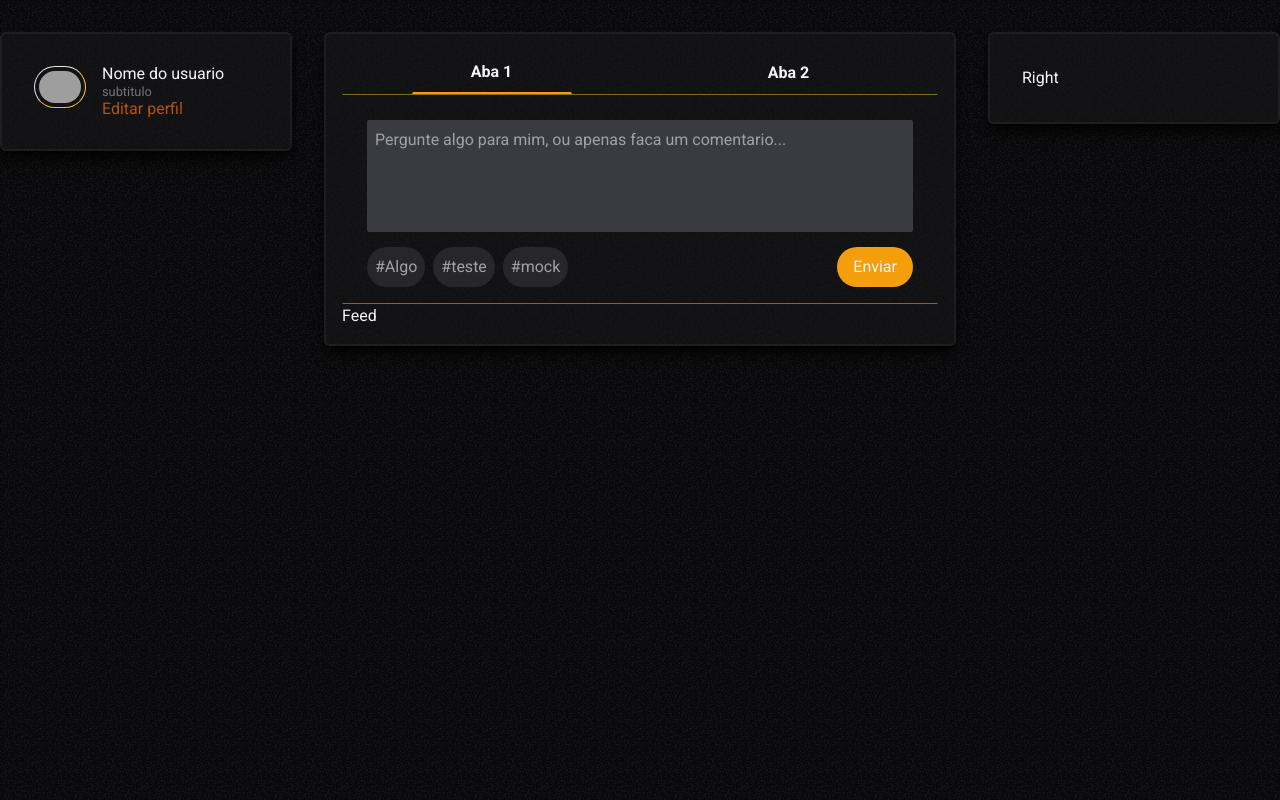
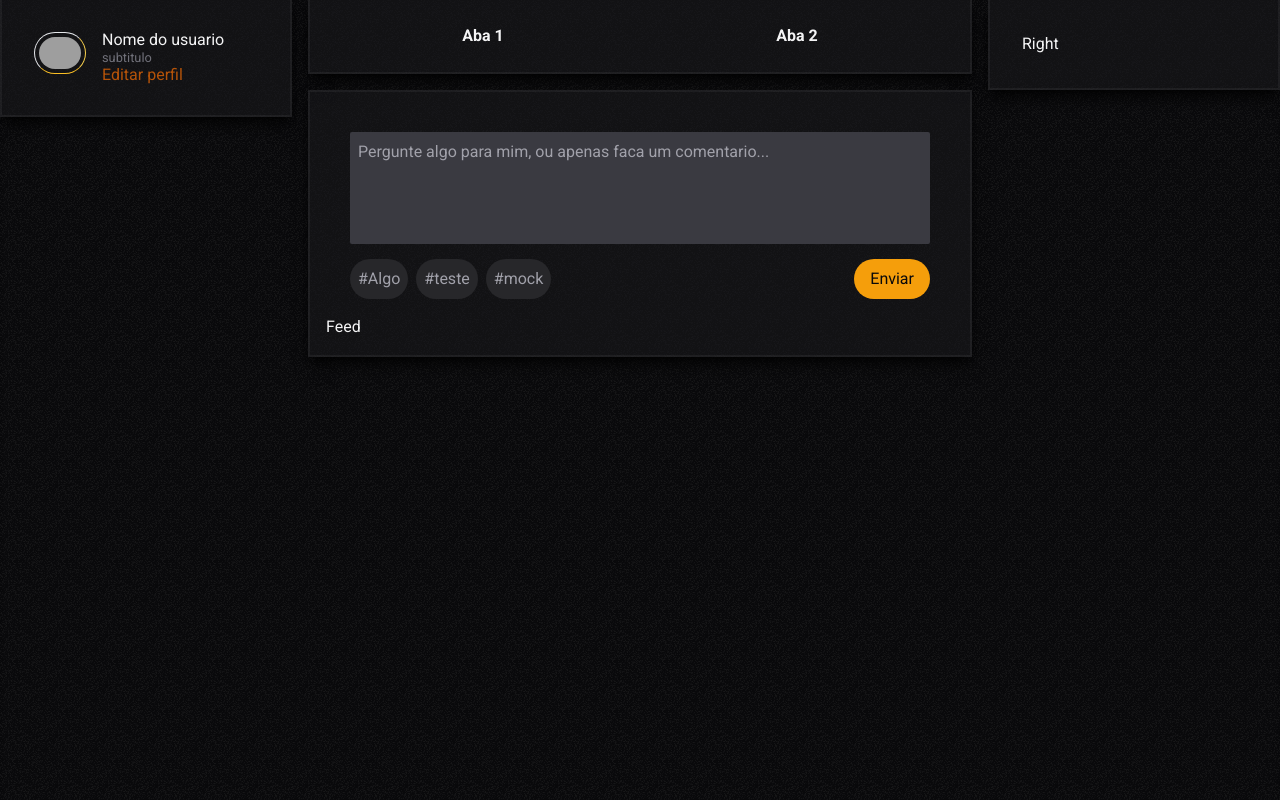
Before and after one commit to bleckcat/Neon-divs, a Next.js app: page / in a window 1280 px wide. Built offline with nearby package versions, Linux system fonts and the light colour scheme; grey boxes are pictures that could not be loaded.

Commit message:
Add classname options to glowing container

```diff
--- a/app/layout.tsx
+++ b/app/layout.tsx
@@ -21,7 +21,7 @@ export default function RootLayout({
   return (
     <html lang="en">
       <body className={inter.className}>
-        <main className="flex justify-center min-h-screen items-start h-full pt-8 antialiased">
+        <main className="flex justify-center min-h-screen items-start h-full antialiased">
           {children}
         </main>
       </body>
--- a/components/GlowingContainer/GlowingContainer.tsx
+++ b/components/GlowingContainer/GlowingContainer.tsx
@@ -3,9 +3,10 @@ import React, { MouseEvent, useState } from "react"
 import styles from "./glowingConteiner.module.css"
 interface Props {
   children: React.ReactNode
+  className?: React.ComponentProps<"div">["className"]
 }
 
-const GlowingContainer: React.FC<Props> = ({ children }) => {
+const GlowingContainer: React.FC<Props> = ({ children, className }) => {
   const [mousePosition, setMousePosition] = useState({ x: 0, y: 0 })
   const [renderElementCopy, setRenderElementCopy] = useState(false)
   const [mouseNearCenter, setMouseNearCenter] = useState(0)
@@ -56,7 +57,7 @@ const GlowingContainer: React.FC<Props> = ({ children }) => {
       onMouseLeave={handleMouseLeave}
     >
       <div
-        className={`group transition-all bg-zinc-900/60 border-2 border-white/5 rounded-md p-4 shadow-lg shadow-black/80`}
+        className={`${className} group transition-all bg-zinc-900/60 p-4 shadow-lg shadow-black/80`}
       >
         {children}
       </div>
@@ -68,7 +69,7 @@ const GlowingContainer: React.FC<Props> = ({ children }) => {
           }}
         >
           <div
-            className={`transition-all bg-gradient-to-r from-amber-500/10 to-orange-500/10 border-2 border-amber-500 rounded-md p-4 shadow-inner shadow-amber-500 text-white`}
+            className={`[&>*.border-b-2]:!border-amber-500 [&>*.border-t-2]:!border-amber-500 [&>*.border-l-2]:!border-amber-500 [&>*.border-r-2]:!border-amber-500 [&>*.border-2]:!border-amber-500 !border-amber-500 ${className} transition-all bg-gradient-to-r from-amber-500/10 to-orange-500/10 p-4 shadow-inner shadow-amber-500 text-white`}
           >
             {children}
           </div>
--- a/components/MainColumn/CreatePost/CreatePost.tsx
+++ b/components/MainColumn/CreatePost/CreatePost.tsx
@@ -27,7 +27,7 @@ const CreatePost = () => {
         </div>
         <button
           type="submit"
-          className="px-4 py-2 transition-all bg-amber-500 hover:bg-amber-600 rounded-full"
+          className="px-4 py-2 text-zinc-950 transition-all bg-amber-500 hover:bg-amber-600 rounded-full"
         >
           Enviar
         </button>
--- a/components/MainColumn/MainColumn.tsx
+++ b/components/MainColumn/MainColumn.tsx
@@ -4,15 +4,15 @@ import GlowingContainer from "../GlowingContainer"
 
 const MainColumn = () => {
   return (
-    <div className={`w-[720px] mx-8`}>
-      <GlowingContainer>
-        <div className="flex justify-around border border-transparent border-b-amber-400/50">
-          <button className="p-2 w-40 font-bold border border-transparent border-b-2 border-b-amber-500">
-            Aba 1
-          </button>
+    <div className={`w-[720px]`}>
+      <GlowingContainer className="border-b-2 border-r-2 border-l-2 border-white/5 mx-4 mb-4">
+        <div className="flex justify-around">
+          <button className="p-2 w-40 font-bold">Aba 1</button>
           <button className="p-2 w-40 font-bold">Aba 2</button>
         </div>
-        <div className="px-4 border border-transparent border-b-amber-400/50">
+      </GlowingContainer>
+      <GlowingContainer className="mx-4 border-2 border-white/5">
+        <div className="px-4">
           <div className={`mb-4`}>
             <CreatePost />
           </div>
--- a/components/RightColumn/RightColumn.tsx
+++ b/components/RightColumn/RightColumn.tsx
@@ -3,7 +3,7 @@ import GlowingContainer from "../GlowingContainer"
 
 const RightColumn = () => {
   return (
-    <GlowingContainer>
+    <GlowingContainer className="border-b-2 border-r-2 border-l-2 border-white/5">
       <div className={`self-stretch w-64 p-4`}>Right</div>
     </GlowingContainer>
   )
--- a/components/SideNav/SideNav.tsx
+++ b/components/SideNav/SideNav.tsx
@@ -6,7 +6,7 @@ import GlowingContainer from "../GlowingContainer"
 
 const SideNav = () => {
   return (
-    <GlowingContainer>
+    <GlowingContainer className="border-b-2 border-r-2 border-l-2 border-white/5">
       <nav className={`w-64 p-4`}>
         <div className="flex">
           <Image
```
